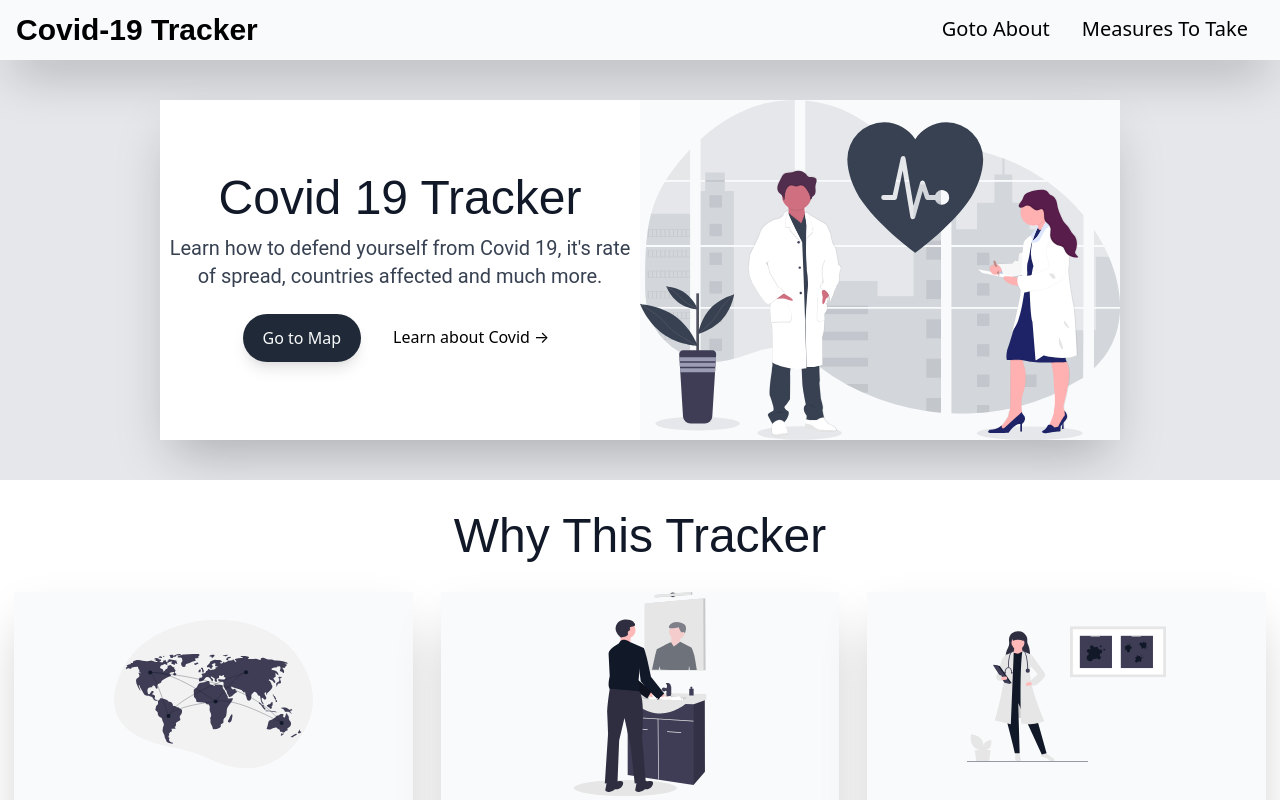
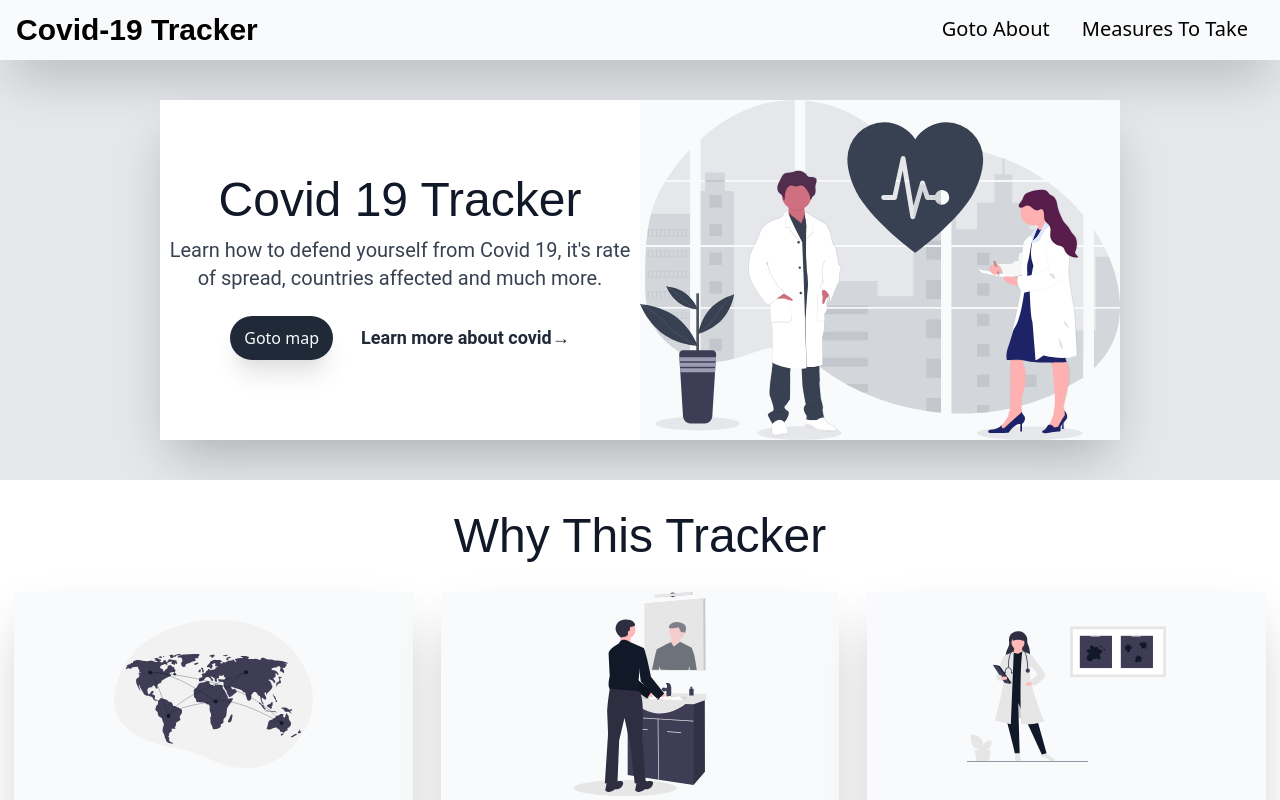
Before and after one commit to AbhishekRauthan/NextCovid, a Next.js app: page / in a window 1280 px wide. Shown: the top 800 px of the page. Built offline with nearby package versions, Linux system fonts and the light colour scheme.

Commit message:
fixed buttons layout issues

```diff
--- a/components/Button.tsx
+++ b/components/Button.tsx
@@ -11,19 +11,22 @@ interface Props {
 const Button: FC<Props> = ({ content, link, secondary }) => {
   if (secondary) {
     return (
-      <button className="text-gray-800 text-lg font-roboto font-bold  border-gray-600 md:border-transparent border-l-4 md:hover:border-gray-800 transform hover:translate-x-5 transition delay-150 duration-300 ease-in-out ">
-        <Link href={link}>
-          {content}
-        </Link>
-        &rarr;
-      </button>
+      <div className="relative">
+        <button className="text-gray-800 text-lg font-roboto font-bold hover:translate-x-5 delay-150 duration-300 ease-in-out peer">
+          <Link href={link}>
+            {content}
+          </Link>
+          &rarr;
+        </button>
+        <span className="absolute left-0 top-0 h-full w-1 peer-hover:bg-gray-800 delay-150 duration-300 ease-in-out rounded-full"/>
+      </div>
     )
   } else {
     return (
       <button
-        className="bg-gray-800 text-gray-50 rounded-full px-3.5 py-2.5 hover:bg-gray-600 hover:text-white"
+        className="bg-gray-800 text-gray-50 rounded-full px-3.5 py-2.5 shadow-xl hover:text-white hover:-translate-y-5 hover:shadow-2xl delay-150 duration-500 ease-in-out"
       >
-        <Link href={`/${link}`}>
+        <Link href={link}>
           {content}
         </Link>
       </button>
--- a/components/Hero.tsx
+++ b/components/Hero.tsx
@@ -1,4 +1,5 @@
 import Link from "next/link";
+import Button from '../components/Button'
 
 const Hero = () => {
   return (
@@ -11,21 +12,10 @@ const Hero = () => {
           <p className="xs:text-md md:text-lg lg:text-xl text-gray-700 xs:pt-2 sm:mt-3 font-roboto">
             Learn how to defend yourself from Covid 19, it's rate of spread, countries affected and much more.
           </p>
-          <div className="md:pt-6 md:flex flex-col md:flex-row md:justify-center hidden">
-            <button
-              className=" md:mr-6 bg-gray-800 hover:bg-gray-600 focus:bg-gray-600  md:px-5 md:py-3 rounded-full text-gray-50 hover:text-white focus:text-white shadow-lg hover:shadow-2xl transform hover:-translate-y-3 delay-150 duration-300 ease-in-out"
-            >
-              <Link href="/map">
-                Go to Map
-              </Link>
-            </button>
-            <button
-              className="border-b-2 border-transparent md:px-2 hover:border-black hover:shadow-lg transform hover:-translate-y-3 duration-300 ease-in-out "
-            >
-              <Link href="/about-covid">
-                Learn about Covid &rarr;
-              </Link>
-            </button>
+          <div className="md:mt-6 md:flex md:flex-row md:items-center md:justify-center hidden">
+            <Button content="Goto map" link="/map"/>
+            <div className="w-7 h-full"></div>
+            <Button content="Learn more about covid" secondary link="/about" />
           </div>
         </div>
         <div className="sm:w-1/2">
```
